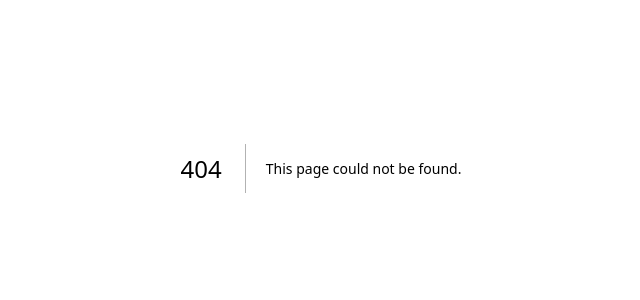
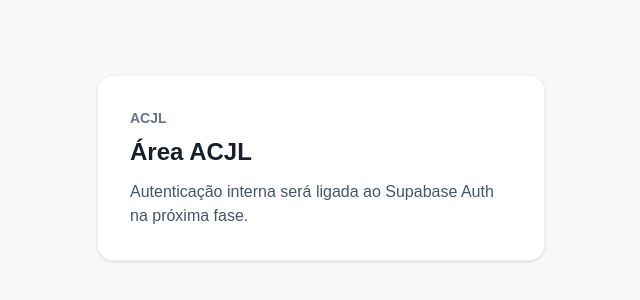
Before and after one commit to acjl-mz/acjl-onboarding, a Next.js app: page /admin/login in a window 1280 px wide. Before the commit this address had no page. Shown: the part 232-532 px from the top of the page, without its empty margins (319-959 px from the left). Built offline with nearby package versions, Linux system fonts and the light colour scheme.

Commit message:
feat: initialize Next.js foundation (app/admin/login/page.tsx)

```diff
--- /dev/null
+++ b/app/admin/login/page.tsx
@@ -0,0 +1,11 @@
+export default function AdminLoginPage() {
+  return (
+    <main className="min-h-screen bg-[var(--acjl-surface)] flex items-center justify-center p-6">
+      <section className="w-full max-w-md rounded-2xl bg-white p-8 shadow-sm border border-black/5">
+        <p className="text-sm font-semibold text-slate-500">ACJL</p>
+        <h1 className="mt-2 text-2xl font-semibold">Área ACJL</h1>
+        <p className="mt-3 text-slate-600">Autenticação interna será ligada ao Supabase Auth na próxima fase.</p>
+      </section>
+    </main>
+  );
+}
```
